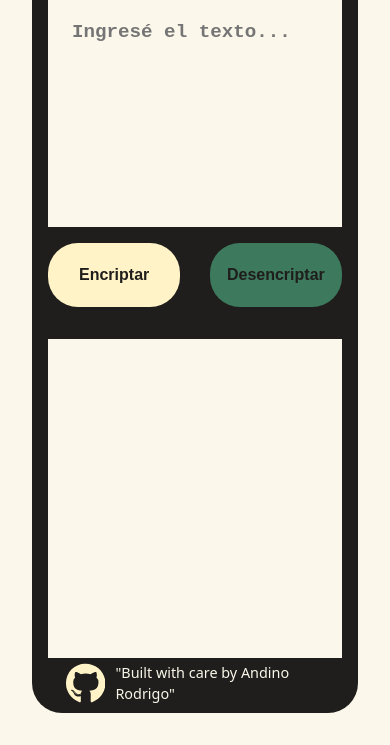
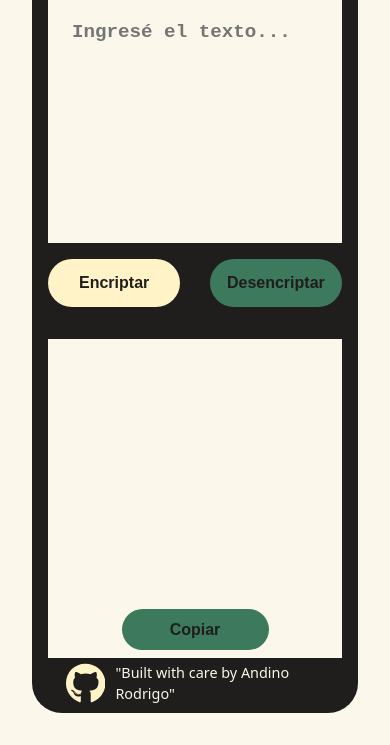
Before and after one commit to Rodriiandino/Challenge_One_Encriptador_G5, a website built with Vite: page index.html in a window 390 px wide. Both pictures are taken after a click on the button "Desencriptar". Shown: the part 99-844 px from the top of the page. Built offline with nearby package versions, Linux system fonts and the light colour scheme.

Commit message:
add: decrypt()

```diff
--- a/index.html
+++ b/index.html
@@ -86,8 +86,9 @@
       <section class="aside__container">
         <p id="output-text" class="aside__output hidden"></p>
         <p class="aside__text">
-          CUANDO ELIGAS UN TEXTO QUE DESEA ENCRIPTAR SE MOSTRARA AQUI...
+          CUANDO SELECCIONES UN TEXTO QUE DESEAS ENCRIPTAR, SE MOSTRARÁ AQUÍ...
         </p>
+        <button class="aside__btn hidden" id="copy-btn">Copiar</button>
       </section>
     </aside>
     <script type="module" src="/main.js"></script>
--- a/main.js
+++ b/main.js
@@ -3,6 +3,7 @@ const btnEncrypt = document.getElementById('btn-encrypt')
 const btnDecrypt = document.getElementById('btn-decrypt')
 const outputText = document.getElementById('output-text')
 const textDecored = document.querySelector('.aside__text')
+const copyText = document.getElementById('copy-btn')
 
 const llaves = {
   a: 'ai',
@@ -12,12 +13,33 @@ const llaves = {
   u: 'ufat'
 }
 
+const llavesInvertidas = Object.keys(llaves).reduce((obj, key) => {
+  obj[llaves[key]] = key
+  return obj
+}, {})
+
 const encrypt = text => {
+  // Separar el texto en un array de letras
   const textArray = text.split('')
+
+  // Recorro el array y encripto cada letra
   const textArrayEncrypt = textArray.map(letter => {
     return llaves[letter] ? llaves[letter] : letter
   })
+  // Unir el array de letras encriptadas en un string
   return textArrayEncrypt.join('')
+}
+
+const decrypt = text => {
+  // Separar el texto en un array de letras encriptadas
+  const encryptedArray = text.split(/(ai|enter|imes|ober|ufat|)/)
+
+  // Recorro el array de letras encriptadas y desencripto cada letra
+  const textArrayDecrypt = encryptedArray.map(letter => {
+    return llavesInvertidas[letter] ? llavesInvertidas[letter] : letter
+  })
+  // Unir el array de letras desencriptadas en un string
+  return textArrayDecrypt.join('')
 }
 
 const outputEncrypt = () => {
@@ -25,16 +47,30 @@ const outputEncrypt = () => {
 
   outputText.innerHTML = text
   outputText.classList.remove('hidden')
+  copyText.classList.remove('hidden')
   textDecored.classList.add('hidden')
 }
 
 const outputDecrypt = () => {
-  const text = inputText.value
+  const text = decrypt(inputText.value)
   outputText.innerHTML = text
   outputText.classList.remove('hidden')
+  copyText.classList.remove('hidden')
   textDecored.classList.add('hidden')
 }
 
+const copy = () => {
+  // Seleccion del contenido del input
+  inputText.select()
+  inputText.setSelectionRange(0, 99999) /* Para dispositivos móviles */
+
+  // Copia el contenido al portapapeles utilizando el API Clipboard
+  navigator.clipboard.writeText(outputText.innerHTML)
+
+  // Deselecciona el input
+  inputText.setSelectionRange(0, 0)
+}
+// Eventos
 btnEncrypt.addEventListener('click', () => {
   outputEncrypt()
 })
@@ -42,3 +78,7 @@ btnEncrypt.addEventListener('click', () => {
 btnDecrypt.addEventListener('click', () => {
   outputDecrypt()
 })
+
+copyText.addEventListener('click', () => {
+  copy()
+})
--- a/style.css
+++ b/style.css
@@ -153,6 +153,8 @@ aside {
 .aside__container {
   background-color: var(--main-colors);
   height: 100%;
+  display: flex;
+  flex-direction: column;
 }
 
 .aside__text {
@@ -176,6 +178,26 @@ aside {
   margin: 0;
   overflow-wrap: break-word;
   overflow-y: auto;
+}
+
+.aside__btn {
+  width: 50%;
+  height: 4rem;
+  padding: 0.5rem;
+  font-size: 1rem;
+  font-weight: 600;
+  color: var(--second-color);
+  background-color: var(--fourth-color);
+  cursor: pointer;
+  border: none;
+  border-radius: 30px;
+
+  align-self: center;
+  margin: 2rem;
+}
+
+.aside__btn:hover {
+  transform: scale(1.05);
 }
 
 .hidden {
@@ -221,6 +243,7 @@ aside {
 @media screen and (max-width: 785px) {
   main,
   aside {
+    min-width: 150px;
     width: 100%;
     padding: 1rem;
     justify-content: start;
@@ -246,10 +269,19 @@ aside {
     grid-area: aside;
   }
 
+  .aside__btn {
+    margin: 0.5rem;
+  }
+
   .footer__container {
     position: absolute;
     bottom: 0;
     margin: 0.5rem;
+  }
+
+  .main__btn,
+  .aside__btn {
+    height: 3rem;
   }
 }
 
```
